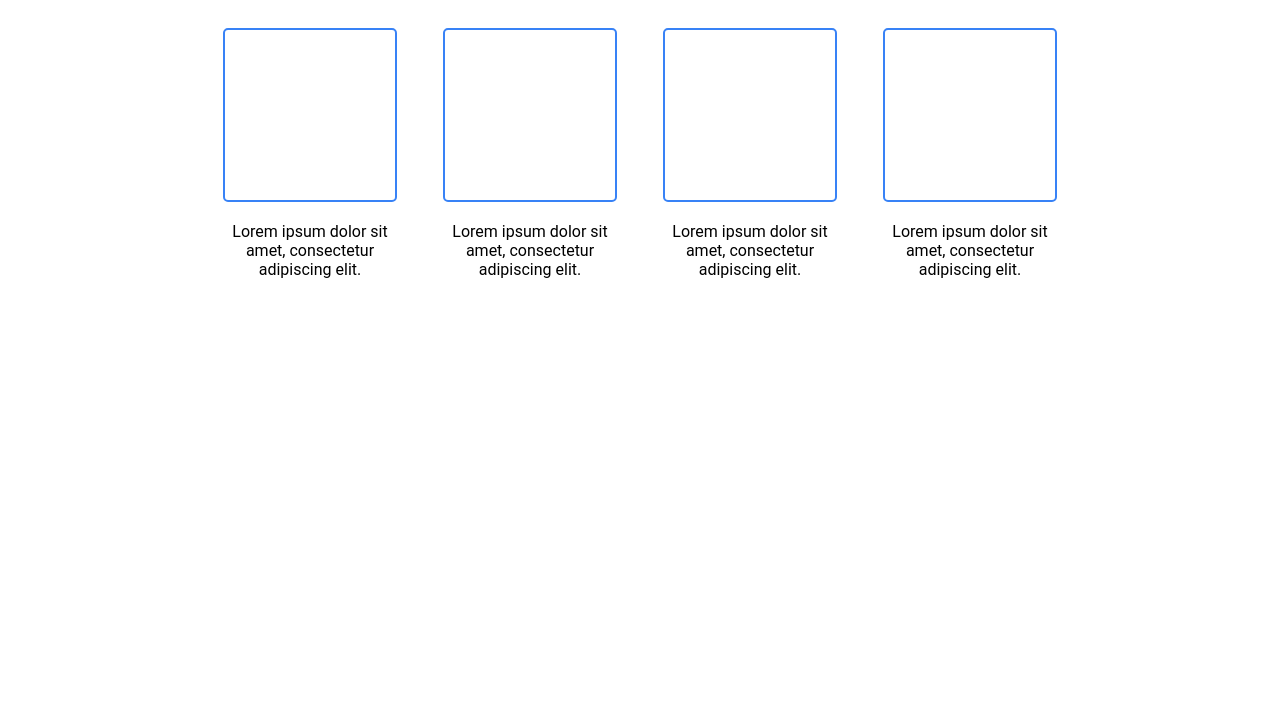
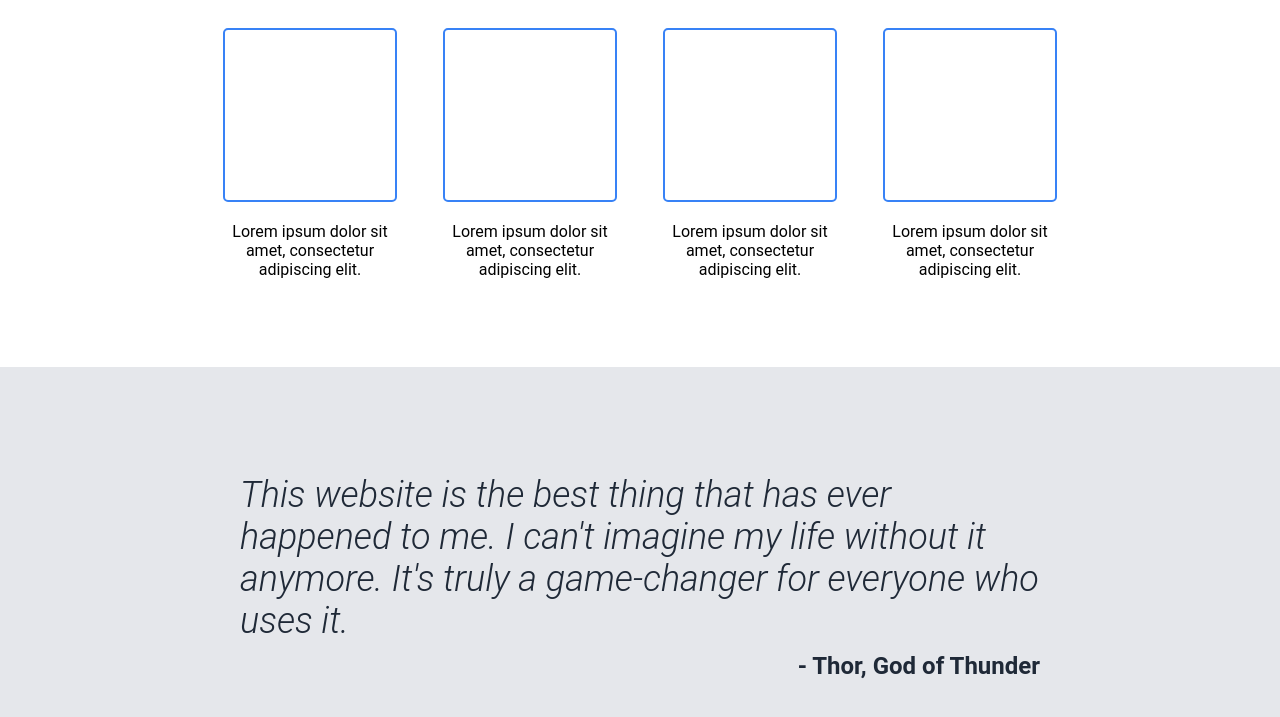
Before and after one commit to 7uhinn/odin-landing-page, a plain HTML site: page index.html in a window 1280 px wide. Shown: the part 744-1461 px from the top of the page. Before the commit the page ends 1111 px from the top, so only its background shows below. Drawn offline with Linux system fonts and the light colour scheme.

Commit message:
Added CSS to the third section

```diff
--- a/index.html
+++ b/index.html
@@ -1,19 +1,21 @@
 <!DOCTYPE html>
 <html lang="en">
+
 <head>
     <meta charset="UTF-8">
     <meta name="viewport" content="width=device-width, initial-scale=1.0">
     <link rel="stylesheet" href="styles.css">
     <title>Landing Page</title>
 </head>
+
 <body>
     <div class="header">
         <div class="title">Header Logo</div>
-            <ul class="menu">
-                <li><a>header link one</a></li>
-                <li><a>header link two</a></li>
-                <li><a>header link three</a></li>
-            </ul>
+        <ul class="menu">
+            <li><a>header link one</a></li>
+            <li><a>header link two</a></li>
+            <li><a>header link three</a></li>
+        </ul>
     </div>
     <div class="section-01">
         <div class="content">
@@ -60,5 +62,17 @@
             </div>
         </div>
     </div>
+    <div class="section-03">
+        <div class="content">
+            <div class="quote">
+                This website is the best thing that has ever happened to me. I can't imagine my life without it anymore.
+                It's truly a game-changer for everyone who uses it.
+            </div>
+            <div class="author">
+                - Thor, God of Thunder
+            </div>
+        </div>
+    </div>
 </body>
+
 </html>
--- a/styles.css
+++ b/styles.css
@@ -6,10 +6,10 @@ body {
 
 .header,
 .section-01,
-.section-02 {
+.section-02,
+.section-03 {
     display: flex;
     align-items: center;
-    margin: 0;
     padding: 10px 200px;
 }
 
@@ -124,3 +124,32 @@ body {
 .section-02 .description {
     text-align: center;
 }
+
+.section-03 {
+    background-color: #E5E7EB;
+    justify-content: center;
+    height: 400px;
+    gap: 10px;
+}
+
+.section-03 .content {
+    display: flex;
+    flex-direction: column;
+    justify-content: center;
+    width: 800px;
+    gap: 10px;
+}
+
+.section-03 .quote {
+    color: #1F2937;
+    font-size: 36px;
+    font-style: italic;
+    font-weight: 300;
+}
+
+.section-03 .author {
+    color: #1F2937;
+    font-size: 24px;
+    font-weight: bold;
+    text-align: right;
+}
```
